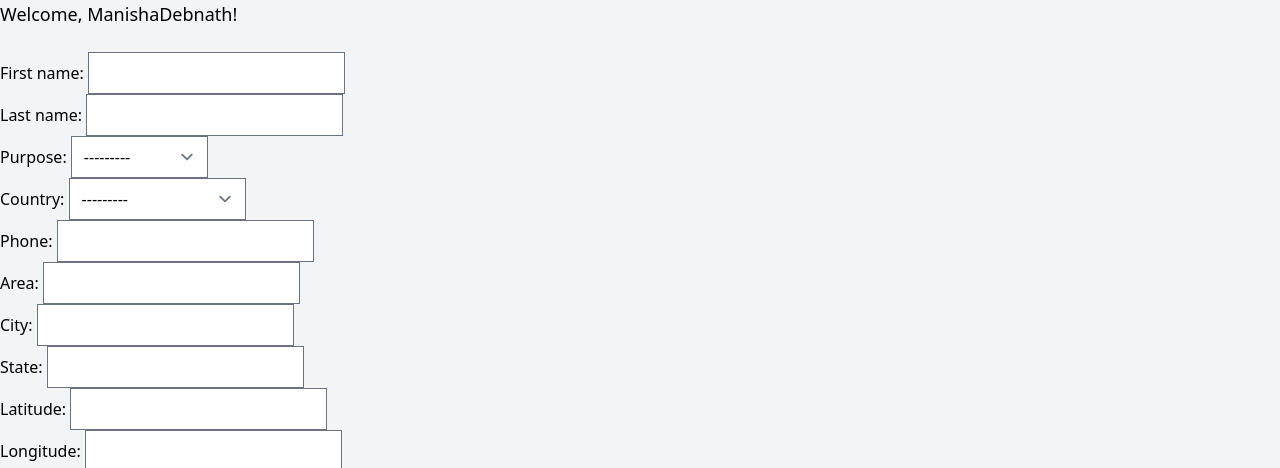
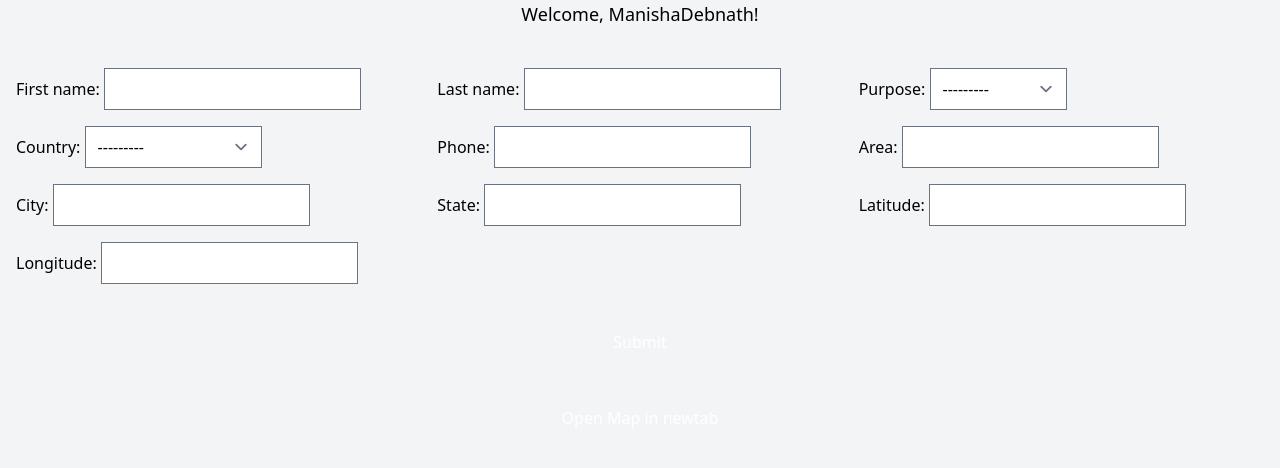
Before and after one commit to parth721/mlh, a Django app: page /user/ in a window 1280 px wide. Shown: the top 468 px of the page. Run offline with Django 3.2, Linux system fonts and the light colour scheme; a user stored in the database is signed in; data comes from the database, SQL or seed files in the repository; both versions use the stored data as it was after the commit; some libraries are stand-ins or nearby versions.

Commit message:
design registration page

```diff
--- /dev/null
+++ b/mlh/frontend/static/css/registration.css
@@ -0,0 +1,25 @@
+.container {
+    width: 300px;
+    padding: 16px;
+    background-color: white;
+    border: 1px solid black;
+    border-radius: 4px;
+}
+
+.outer {
+    margin-bottom: 16px;
+}
+
+button {
+    background-color: #4CAF50;
+    color: white;
+    padding: 14px 20px;
+    margin: 8px 0;
+    border: none;
+    cursor: pointer;
+    width: 100%;
+}
+
+button:hover {
+    opacity: 0.8;
+}
--- a/mlh/frontend/templates/html/login.html
+++ b/mlh/frontend/templates/html/login.html
@@ -10,6 +10,7 @@
     <form method="post">
         {% csrf_token %}
         {{ login_form.as_p }}
+    </form>
          <button type="submit">Submit</button>
 </body>
 </html>
--- a/mlh/frontend/templates/html/user.html
+++ b/mlh/frontend/templates/html/user.html
@@ -6,25 +6,27 @@
     <meta charset="UTF-8">
     <meta name="viewport" content="width=device-width, initial-scale=1.0">
     <title>Partner</title>
-
+    <link rel="stylesheet" href="../../static/css/registration.css">
 </head>
 <body class="bg-gray-100">
-    <nav class="flex flex-col justify-between mb-6">
+    <nav class="flex flex-col justify-between items-center mb-6">
         {% if user.is_authenticated %}
          <p class="text-lg">Welcome, {{user.username}}!</p>
         {% else %}
             <p>Welcome Here!</p>
         {% endif %}
     </nav>
-    <form method="post" >
+    <form method="post" class="space-y-4" >
         {% csrf_token %}
-        {{ form_user.as_p }}
+        <div class="grid grid-cols-1 sm:grid-cols-2 md:grid-cols-3 gap-4 p-4 ">
+            {{ form_user.as_p }}
+        </div>
         <button type="submit">Submit</button>
         <div>
-            <button type="button" onclick="window.open('https://developers-dot-devsite-v2-prod.appspot.com/maps/documentation/utils/geocoder', '_blank')">Open in newtab</button>
+            <button type="button" onclick="window.open('https://developers-dot-devsite-v2-prod.appspot.com/maps/documentation/utils/geocoder', '_blank')">Open Map in newtab </button>
         </div>
         <div style="text-align: center;">
-            <div id="map-container">
+            <div id="map-container" class="flex justify-center items-center rounded">
               <iframe src="https://developers-dot-devsite-v2-prod.appspot.com/maps/documentation/utils/geocoder" width="96%" height="600vh"></iframe>
             </div>
         </div>
--- a/mlh/theme/static/css/dist/styles.css
+++ b/mlh/theme/static/css/dist/styles.css
@@ -872,6 +872,12 @@
   gap: 1rem;
 }
 
+.space-y-4 > :not([hidden]) ~ :not([hidden]) {
+  --tw-space-y-reverse: 0;
+  margin-top: calc(1rem * calc(1 - var(--tw-space-y-reverse)));
+  margin-bottom: calc(1rem * var(--tw-space-y-reverse));
+}
+
 .rounded {
   border-radius: 0.25rem;
 }
@@ -900,23 +906,8 @@
   background-color: rgb(34 197 94 / var(--tw-bg-opacity));
 }
 
-.bg-white {
-  --tw-bg-opacity: 1;
-  background-color: rgb(255 255 255 / var(--tw-bg-opacity));
-}
-
-.bg-gray-500 {
-  --tw-bg-opacity: 1;
-  background-color: rgb(107 114 128 / var(--tw-bg-opacity));
-}
-
-.bg-gray-200 {
-  --tw-bg-opacity: 1;
-  background-color: rgb(229 231 235 / var(--tw-bg-opacity));
-}
-
-.p-6 {
-  padding: 1.5rem;
+.p-4 {
+  padding: 1rem;
 }
 
 .px-4 {
@@ -988,8 +979,18 @@
   background-color: rgb(21 128 61 / var(--tw-bg-opacity));
 }
 
+@media (min-width: 640px) {
+  .sm\:grid-cols-2 {
+    grid-template-columns: repeat(2, minmax(0, 1fr));
+  }
+}
+
 @media (min-width: 768px) {
   .md\:grid-cols-2 {
     grid-template-columns: repeat(2, minmax(0, 1fr));
   }
+
+  .md\:grid-cols-3 {
+    grid-template-columns: repeat(3, minmax(0, 1fr));
+  }
 }
```
Also changed, not shown: mlh/backend/views.py (+0 -13 lines), mlh/frontend/static/css/login.css (added, +30 -0 lines), mlh/frontend/static/css/user.css (deleted, +0 -47 lines), mlh/frontend/templates/html/registerp.html (+10 -6 lines), mlh/frontend/templates/html/registeru.html (+11 -6 lines), mlh/db.sqlite3.
